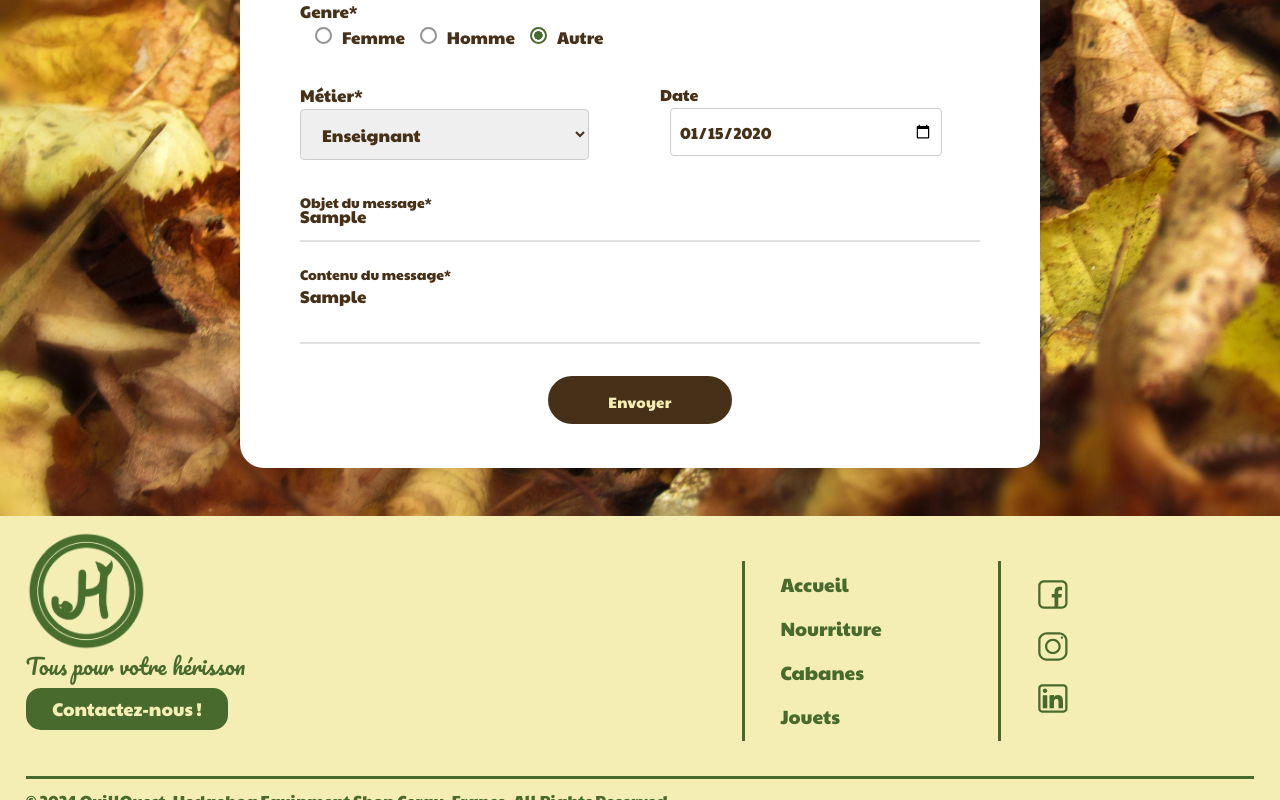
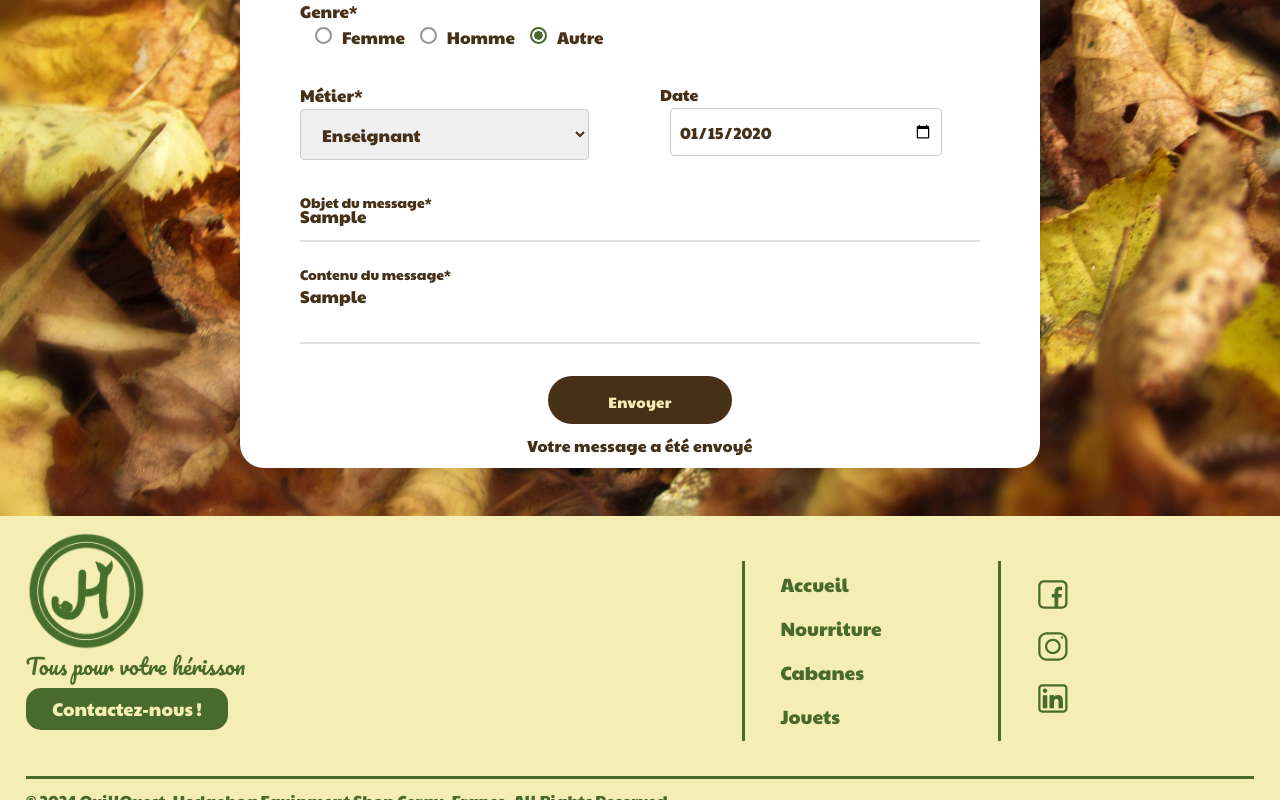
Before and after one commit to UnderSkyle/ProjetWebING1, a React (Vite) app in the folder frontend/: page /contact in a window 1280 px wide. Both pictures are taken after typing "Sample", "Sample", "name@example.com", "2020-01-15", "Sample", "Sample" into the empty fields and a click on the input "Envoyer". Shown: the part 450-1250 px from the top of the page. Built offline with nearby package versions, Linux system fonts and the light colour scheme; no server answers.

Commit message:
correction alert

```diff
--- a/frontend/src/components/Card.tsx
+++ b/frontend/src/components/Card.tsx
@@ -75,7 +75,6 @@ function Card(props:{nbObjectsCart:number, setNbObjectsCart : React.Dispatch<Rea
                     localStorage.setItem("cart", JSON.stringify(cart));
                 }
             }
-            alert(`L'objet a été ajouté au panier`)
         }
     }
 
--- a/frontend/src/components/Contact.tsx
+++ b/frontend/src/components/Contact.tsx
@@ -12,6 +12,7 @@ function Contact() {
         date:""
 
     });
+    const [messageSend, setMessageSend] = useState(false);
 
     const sendMail = () => {
         const data = {
@@ -54,6 +55,7 @@ function Contact() {
     const handleSubmit = (event: any) => {
         event.preventDefault();
         sendMail();
+        setMessageSend(true)
     }
 
     return(
@@ -176,10 +178,10 @@ function Contact() {
                 <div className="form_row submit_btn">
                         <div className="input_data">
                             <input className="standard-button" type="submit" value="Envoyer"/>
+                            <p id="message-send" style={{display:messageSend?"block":"none"}}>Votre message a été envoyé</p>
                         </div>
                     </div>
                 </form>
-
                 </div>
             </div>
         </>
--- a/frontend/src/components/Form.css
+++ b/frontend/src/components/Form.css
@@ -269,6 +269,10 @@ input[type="date"]:focus {
   margin: 0 20px;
 }
 
+#message-send{
+  margin-top: 10px;
+}
+
 @media (max-width: 700px) {
   .container-form .text{
     font-size: 30px;
```
